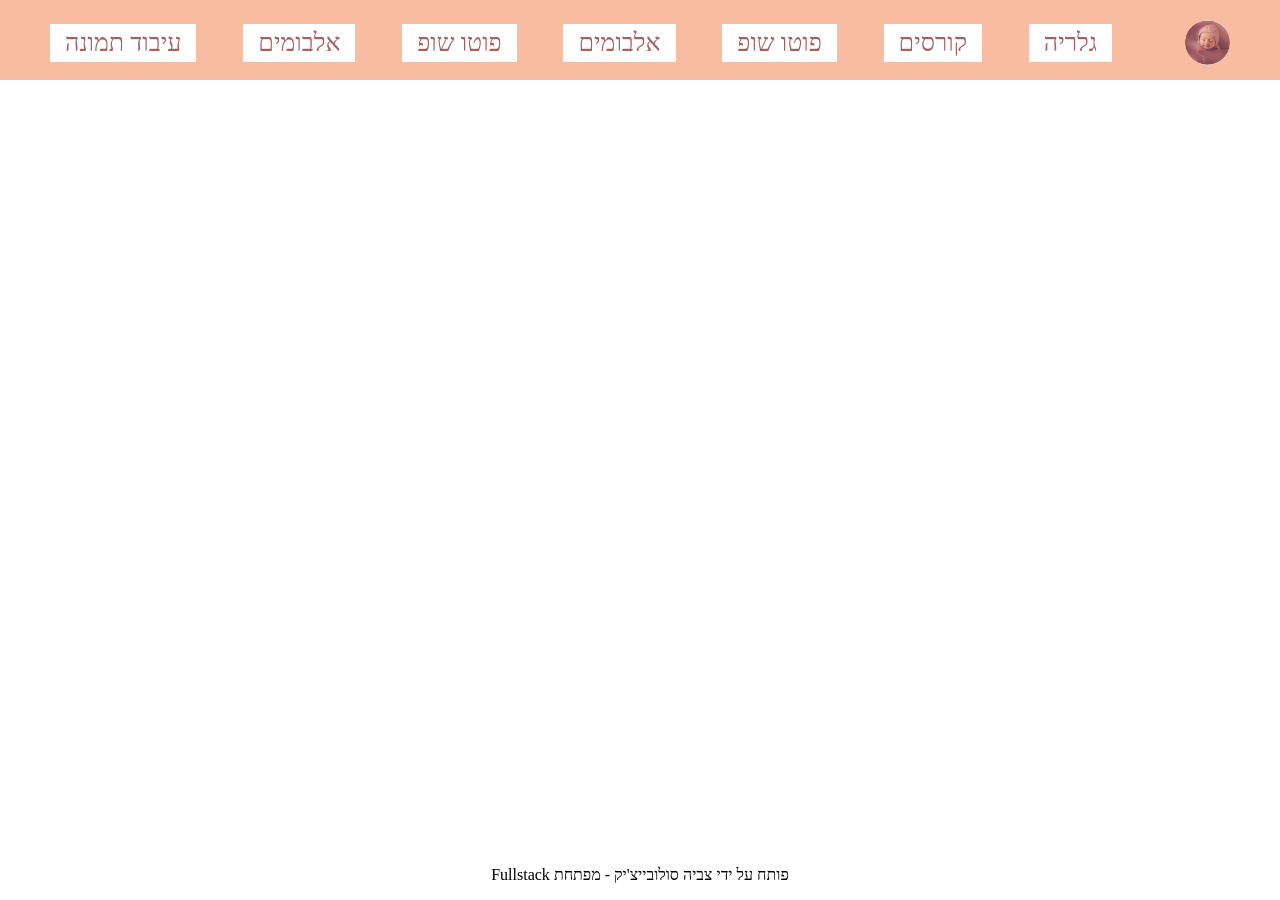
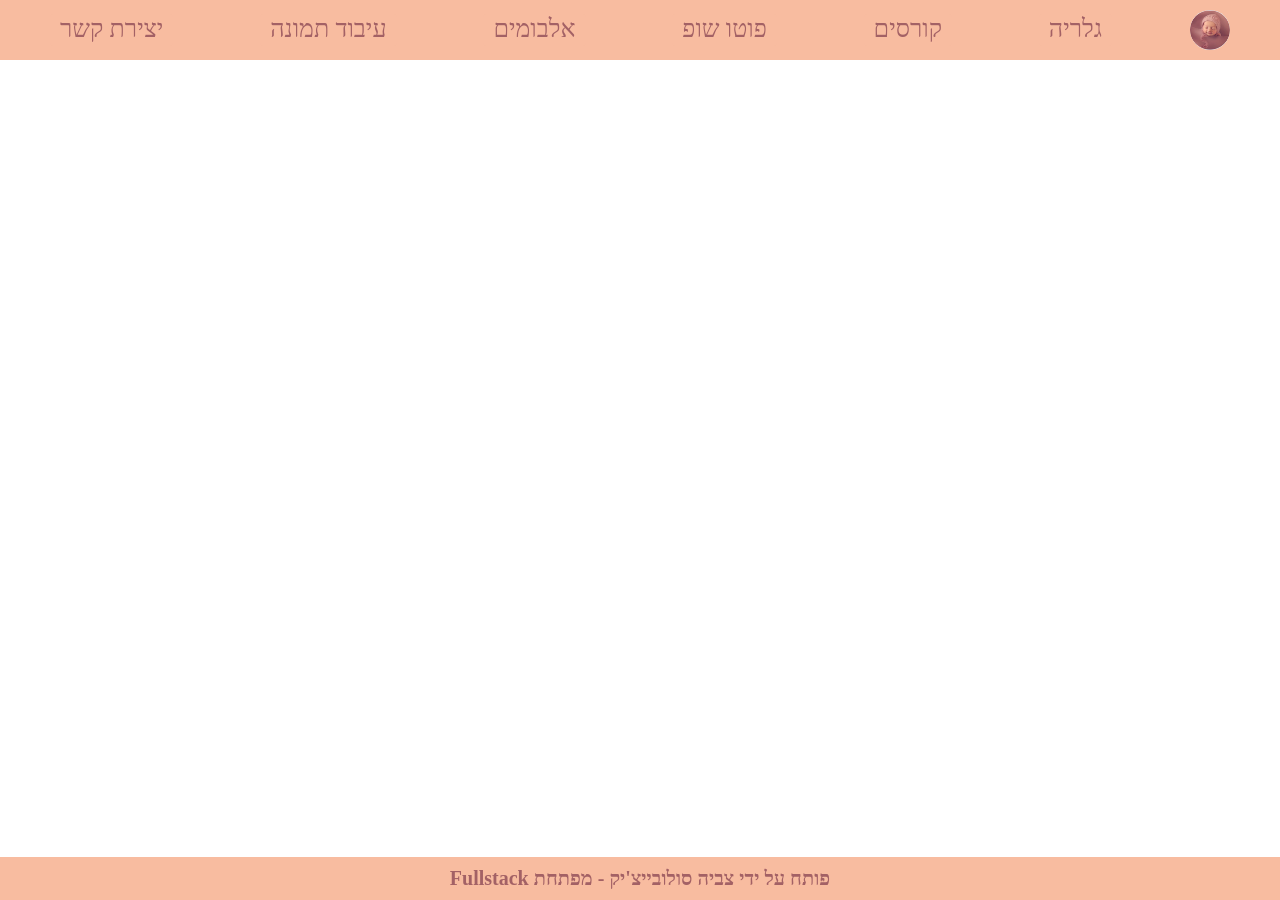
Before and after one commit to tzSolo/Sari-Shraiber, a React (Vite) app in the folder Client/: page / in a window 1280 px wide. Built offline with nearby package versions, Linux system fonts and the light colour scheme.

Commit message:
Now the routers are working fine.

```diff
--- a/Client/src/App.css
+++ b/Client/src/App.css
@@ -17,8 +17,11 @@ body #root {
 header {
   height: 40px;
   background-color: var(--logo-color-1);
-  padding: 20px 50px;
+  padding: 10px 50px;
   font-size: 25px;
+  position: sticky;
+  top: 0;
+  z-index: 999999;
 }
 
 header .container {
@@ -28,8 +31,8 @@ header .container {
 }
 
 #logo {
-  height: 45px;
-  width: 45px;
+  height: 40px;
+  width: 40px;
   border-radius: 50%;
 }
 
@@ -49,17 +52,19 @@ header ul * {
 
 header ul li {
   width: fit-content;
-  padding: 5px 15px;
-  background-color: white;
+  padding: 1px 10px 3px;
+  border-radius: 3px;
+  background-color: var(--logo-color-1);
   position: relative;
 }
 
 header ul li:hover {
-  transform: scale(1.06);
+  --logo-color-1: rgb(163 97 101);
+  --logo-color-2: rgb(248 188 160);
   transition: all .3s;
 }
 
-header ul li::before {
+/* header ul li::before {
   content: '';
   position: absolute;
   height: 100%;
@@ -70,7 +75,7 @@ header ul li::before {
   transform: translate(-50%, -50%);
   border: 2px solid var(--logo-color-2);
   border-radius: 5px;
-}
+} */
 
 /* ----  MAIN  ---- */
 
@@ -111,5 +116,14 @@ main .container {
 /* ----  FOOTER  ---- */
 
 footer {
+  background-color: var(--logo-color-1);
+  color: var(--logo-color-2);
+  font-size: 20px;
+  font-weight: bold;
   text-align: center;
+  padding: 10px 0;
 }
+
+footer p{
+  margin: 0;
+}
--- /dev/null
+++ b/Client/src/components/contact.tsx
@@ -0,0 +1,9 @@
+const Contact = () => {
+    return <>
+        <p>שרי שרייבר</p>
+        <p>053-4158639</p>
+        <p>sari.is.your.dream@gmail.com</p>
+    </>
+}
+
+export default Contact;
--- a/Client/src/components/general/header/nb-link.tsx
+++ b/Client/src/components/general/header/nb-link.tsx
@@ -3,9 +3,7 @@ import type { LinkProps } from "../../types";
 
 const NavbarLink = ({ to, text }: LinkProps) => {
     return <>
-        <div>
-            <Link to={to}>{text}</Link>
-        </div>
+        <Link to={to}>{text}</Link>
     </>
 }
 
--- a/Client/src/components/types.ts
+++ b/Client/src/components/types.ts
@@ -9,13 +9,12 @@ export type NavbarProps = {
 
 export const navbarLinks: NavbarProps = {
     arrLinks: [
-        { to: 'gallery', text: 'גלריה' },
-        { to: 'courses', text: 'קורסים' },
-        { to: '', text: 'פוטו שופ' },
-        { to: '', text: 'אלבומים' },
-        { to: '', text: 'פוטו שופ' },
-        { to: '', text: 'אלבומים' },
-        { to: '', text: 'עיבוד תמונה' }
+        { to: '/gallery', text: 'גלריה' },
+        { to: '/courses', text: 'קורסים' },
+        { to: '/photoshop', text: 'פוטו שופ' },
+        { to: '/albums', text: 'אלבומים' },
+        { to: '/imageprocessing', text: 'עיבוד תמונה' },
+        { to: '/contact', text: 'יצירת קשר' }
     ]
 }
 
```
Also changed, not shown: Client/src/components/general/header/navbar.tsx (+18 -1 lines), Client/src/components/photoshop.tsx (added, +7 -0 lines), Client/src/main.tsx (+11 -4 lines).
